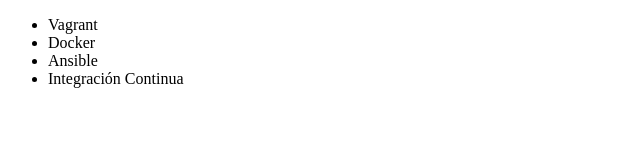
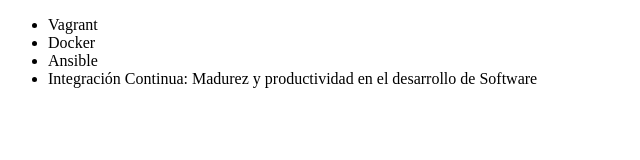
Before and after one commit to fer8614/alura-git, a plain HTML site: page index.html in a window 1280 px wide. Shown: the whole page, without its empty margins (0-640 px from the left). Drawn offline with Linux system fonts and the light colour scheme.

Commit message:
renombrando curso de integración continua

```diff
--- a/index.html
+++ b/index.html
@@ -9,7 +9,7 @@
             <li>Vagrant</li>
             <li>Docker</li>
             <li>Ansible</li>
-            <li>Integración Continua</li>
+            <li>Integración Continua: Madurez y productividad en el desarrollo de Software</li>
         </ul>
     </body>
 </html>
```
